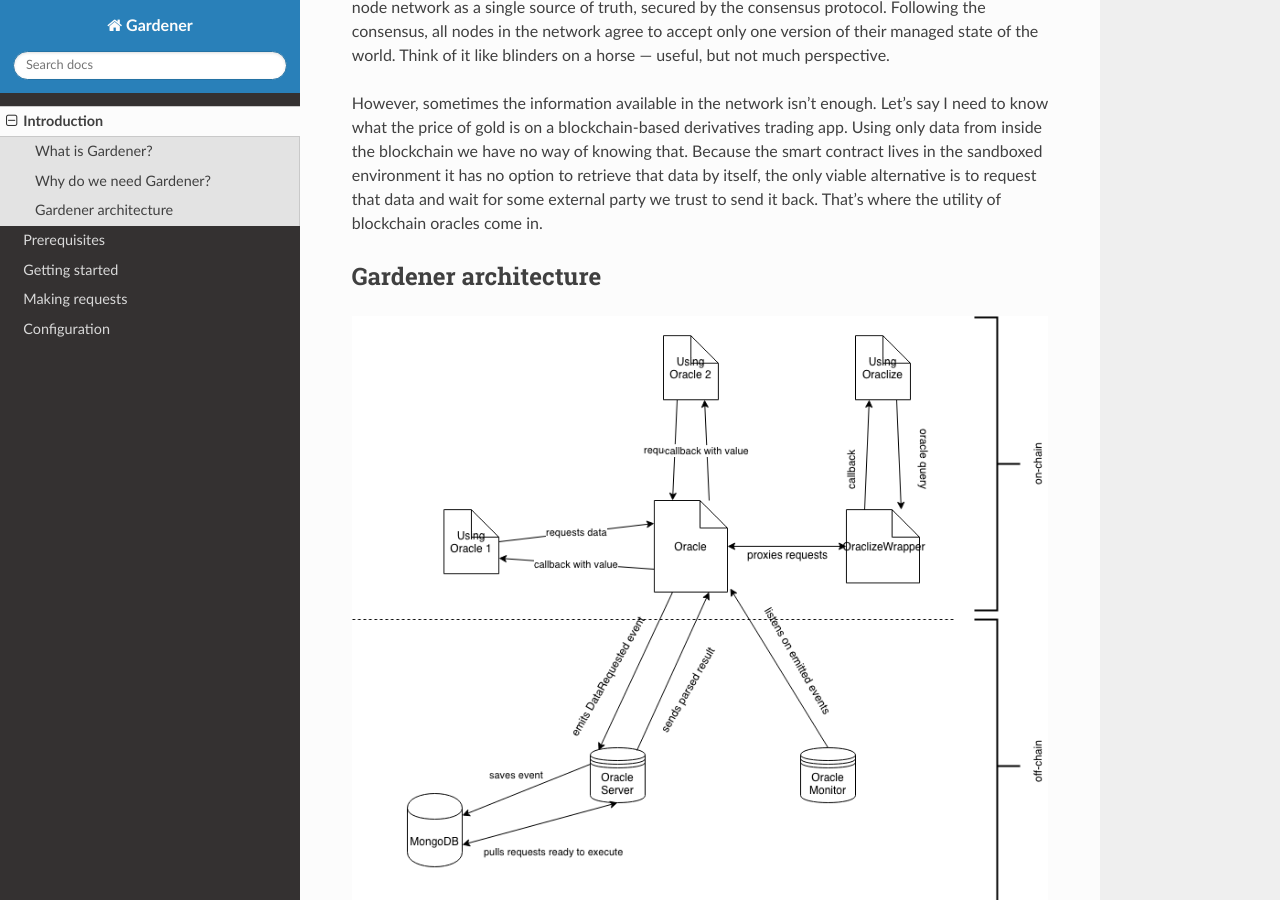
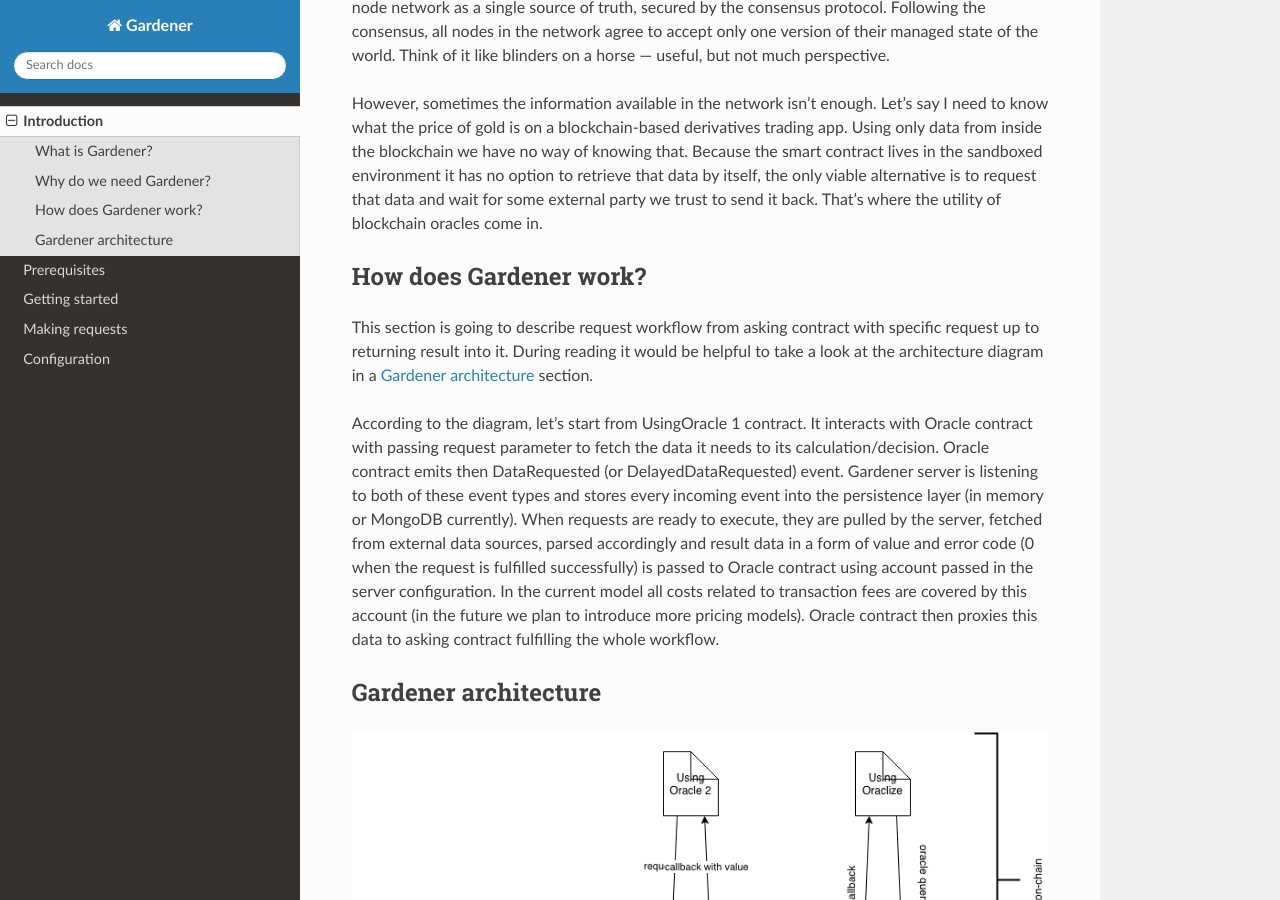
Before and after one commit to EspeoBlockchain/gardener-server, a Sphinx documentation site: the page built from docs/introduction.rst, in a window 1280 px wide and 900 px high, scrolled down 468 px. Built offline with Sphinx 7.4.7 and the Read the Docs theme 2.0.0, drawn with Linux system fonts in a browser that asks for light colours.

Commit message:
added 'How does Gardener work?' section

```diff
--- a/docs/introduction.rst
+++ b/docs/introduction.rst
@@ -12,17 +12,13 @@ Why do we need Gardener?
 
 Blockchains function in a closed, trustless environment and can’t get any information from outside the blockchain due to security reasons or so-called sandboxing. You can treat everything within the node network as a single source of truth, secured by the consensus protocol. Following the consensus, all nodes in the network agree to accept only one version of their managed state of the world. Think of it like blinders on a horse — useful, but not much perspective.
 
-
-
-
-
 However, sometimes the information available in the network isn’t enough. Let’s say I need to know what the price of gold is on a blockchain-based derivatives trading app. Using only data from inside the blockchain we have no way of knowing that. Because the smart contract lives in the sandboxed environment it has no option to retrieve that data by itself, the only viable alternative is to request that data and wait for some external party we trust to send it back. That’s where the utility of blockchain oracles come in.
 
-.. WIP
-.. How does Gardener works?
-.. ---------------
+How does Gardener work?
+------------------------
+This section is going to describe request workflow from asking contract with specific request up to returning result into it. During reading it would be helpful to take a look at the architecture diagram in a `Gardener architecture`_ section.
 
-.. Oracle architecture
+According to the diagram, let's start from UsingOracle 1 contract. It interacts with Oracle contract with passing request parameter to fetch the data it needs to its calculation/decision. Oracle contract emits then DataRequested (or DelayedDataRequested) event. Gardener server is listening to both of these event types and stores every incoming event into the persistence layer (in memory or MongoDB currently). When requests are ready to execute, they are pulled by the server, fetched from external data sources, parsed accordingly and result data in a form of value and error code (0 when the request is fulfilled successfully) is passed to Oracle contract using account passed in the server configuration. In the current model all costs related to transaction fees are covered by this account (in the future we plan to introduce more pricing models). Oracle contract then proxies this data to asking contract fulfilling the whole workflow.
 
 Gardener architecture
 ---------------------
```
